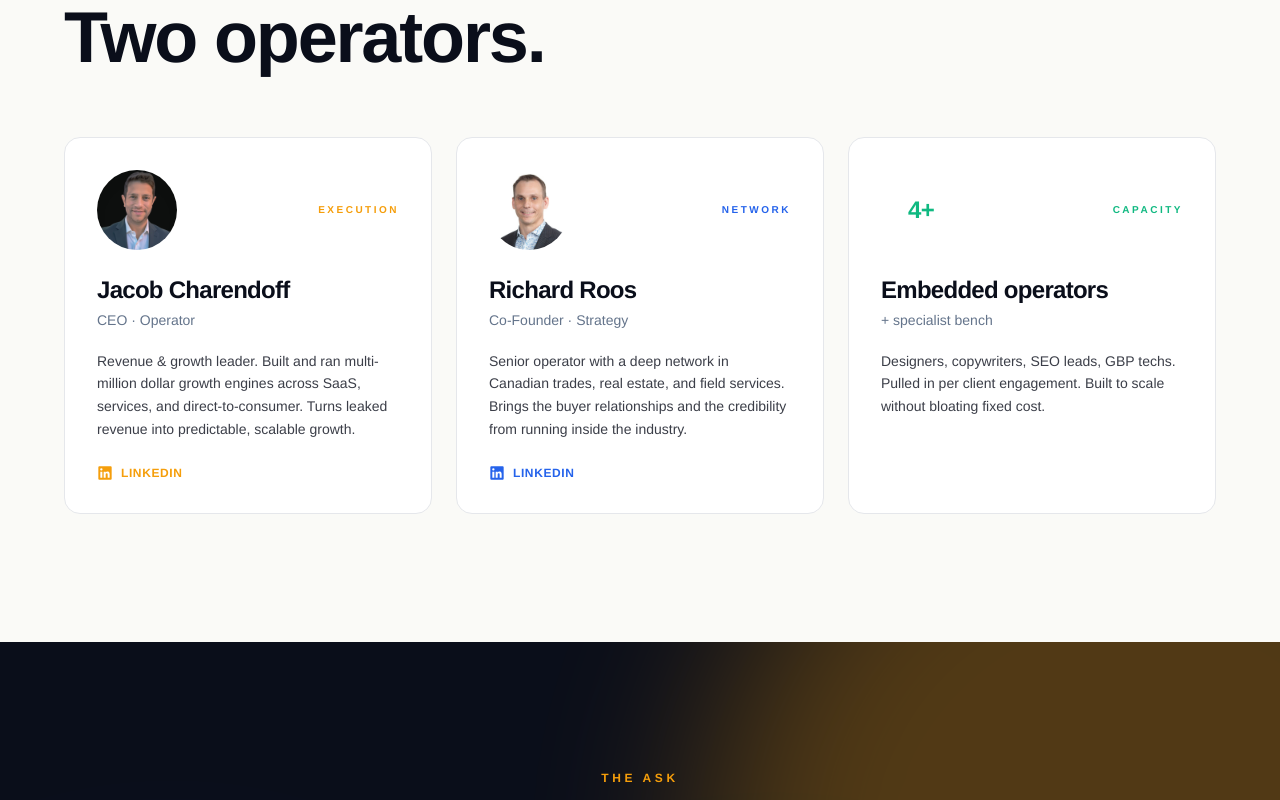
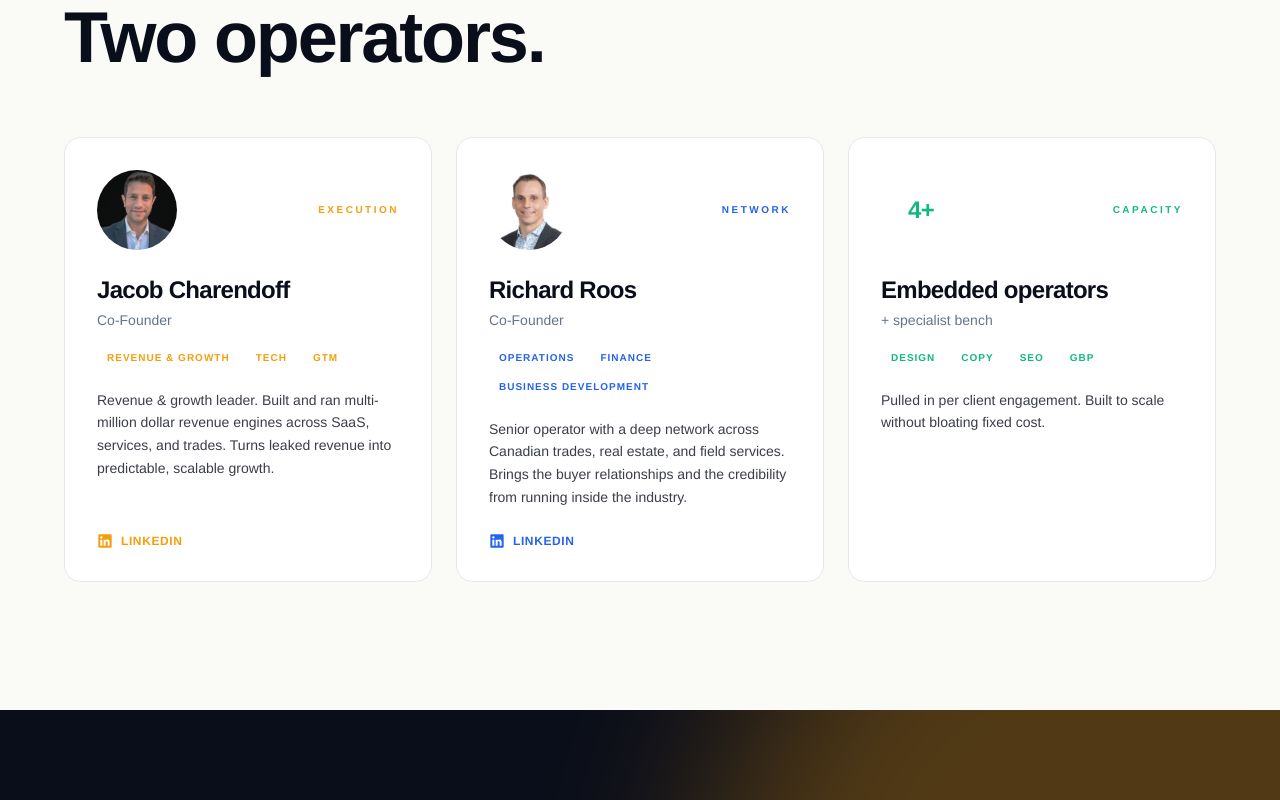
Before and after one commit to staybookt/staybookt-investor, a Next.js app: page /team in a window 1280 px wide. Shown: the part 760-1560 px from the top of the page. Built offline with nearby package versions, Linux system fonts and the light colour scheme.

Commit message:
Add files via upload

```diff
--- a/components/ExtendedSections.tsx
+++ b/components/ExtendedSections.tsx
@@ -608,8 +608,9 @@ export function Team() {
   const team = [
     {
       name: 'Jacob Charendoff',
-      role: 'CEO · Operator',
-      bio: 'Revenue & growth leader. Built and ran multi-million dollar growth engines across SaaS, services, and direct-to-consumer. Turns leaked revenue into predictable, scalable growth.',
+      role: 'Co-Founder',
+      expertise: ['Revenue & Growth', 'Tech', 'GTM'],
+      bio: 'Revenue & growth leader. Built and ran multi-million dollar revenue engines across SaaS, services, and trades. Turns leaked revenue into predictable, scalable growth.',
       tag: 'EXECUTION',
       color: 'var(--elec)',
       initials: 'JC',
@@ -618,8 +619,9 @@ export function Team() {
     },
     {
       name: 'Richard Roos',
-      role: 'Co-Founder · Strategy',
-      bio: 'Senior operator with a deep network in Canadian trades, real estate, and field services. Brings the buyer relationships and the credibility from running inside the industry.',
+      role: 'Co-Founder',
+      expertise: ['Operations', 'Finance', 'Business Development'],
+      bio: 'Senior operator with a deep network across Canadian trades, real estate, and field services. Brings the buyer relationships and the credibility from running inside the industry.',
       tag: 'NETWORK',
       color: 'var(--plumb)',
       initials: 'RR',
@@ -629,7 +631,8 @@ export function Team() {
     {
       name: 'Embedded operators',
       role: '+ specialist bench',
-      bio: 'Designers, copywriters, SEO leads, GBP techs. Pulled in per client engagement. Built to scale without bloating fixed cost.',
+      expertise: ['Design', 'Copy', 'SEO', 'GBP'],
+      bio: 'Pulled in per client engagement. Built to scale without bloating fixed cost.',
       tag: 'CAPACITY',
       color: 'var(--hvac)',
       initials: '4+',
@@ -673,7 +676,20 @@ export function Team() {
                   </p>
                 </div>
                 <h3 className="font-display text-2xl tracking-tight mb-1">{t.name}</h3>
-                <p className="text-mute text-sm mb-5">{t.role}</p>
+                <p className="text-mute text-sm mb-4">{t.role}</p>
+                {t.expertise && t.expertise.length > 0 && (
+                  <div className="flex flex-wrap gap-1.5 mb-5">
+                    {t.expertise.map((e: string) => (
+                      <span
+                        key={e}
+                        className="text-[10px] tracking-[0.1em] uppercase font-semibold px-2.5 py-1 rounded-full"
+                        style={{ background: `${t.color}15`, color: t.color, border: `1px solid ${t.color}30` }}
+                      >
+                        {e}
+                      </span>
+                    ))}
+                  </div>
+                )}
                 <p className="text-ink/80 text-sm leading-relaxed mb-6">{t.bio}</p>
                 {/* LinkedIn / connect link */}
                 {t.linkedin && (
--- a/components/HomeTeasers.tsx
+++ b/components/HomeTeasers.tsx
@@ -161,7 +161,7 @@ export function ProofTeaser() {
           </Reveal>
           <div className="lg:col-span-7">
             <Reveal delay={0.1}>
-              <p className="text-xs tracking-[0.3em] text-elec font-semibold uppercase mb-6">Receipts</p>
+              <p className="text-xs tracking-[0.3em] text-plumb font-semibold uppercase mb-6">Receipts</p>
               <h2 className="font-display text-4xl sm:text-6xl tracking-[-0.04em] leading-tight mb-6">
                 Tim is the proof.
               </h2>
@@ -188,7 +188,7 @@ export function ProofTeaser() {
             <Reveal delay={0.3}>
               <Link
                 href="/proof"
-                className="inline-flex items-center gap-3 text-elec font-semibold text-sm hover:gap-4 transition-all border-b border-elec/40 pb-1"
+                className="inline-flex items-center gap-3 text-plumb font-semibold text-sm hover:gap-4 transition-all border-b border-plumb/40 pb-1"
               >
                 Read the case study
                 <svg viewBox="0 0 24 24" fill="none" stroke="currentColor" strokeWidth={2.4} className="w-4 h-4">
@@ -229,7 +229,7 @@ export function OpportunityTeaser() {
               </p>
               <Link
                 href="/opportunity"
-                className="inline-flex items-center gap-3 text-elec font-semibold text-sm hover:gap-4 transition-all border-b border-elec/40 pb-1"
+                className="inline-flex items-center gap-3 text-hvac font-semibold text-sm hover:gap-4 transition-all border-b border-hvac/40 pb-1"
               >
                 See the market
                 <svg viewBox="0 0 24 24" fill="none" stroke="currentColor" strokeWidth={2.4} className="w-4 h-4">
@@ -307,8 +307,8 @@ export function EconomicsTeaser() {
 /* === Team teaser =========================================== */
 export function TeamTeaser() {
   const team = [
-    { name: 'Jacob Charendoff', tag: 'EXECUTION', initials: 'JC', color: 'var(--elec)', role: 'CEO · Operator', photo: '/photos/jacob.jpg' },
-    { name: 'Richard Roos', tag: 'NETWORK', initials: 'RR', color: 'var(--plumb)', role: 'Co-Founder · Strategy', photo: '/photos/richard.jpg' },
+    { name: 'Jacob Charendoff', tag: 'EXECUTION', initials: 'JC', color: 'var(--elec)', role: 'Co-Founder', expertise: ['Revenue & Growth', 'Tech', 'GTM'], photo: '/photos/jacob.jpg' },
+    { name: 'Richard Roos', tag: 'NETWORK', initials: 'RR', color: 'var(--plumb)', role: 'Co-Founder', expertise: ['Operations', 'Finance', 'BD'], photo: '/photos/richard.jpg' },
   ];
   return (
     <section className="relative bg-ink text-white py-24 overflow-hidden">
@@ -316,7 +316,7 @@ export function TeamTeaser() {
         <div className="grid lg:grid-cols-12 gap-10 items-center">
           <div className="lg:col-span-5">
             <Reveal>
-              <p className="text-xs tracking-[0.3em] text-elec font-semibold uppercase mb-6">Who is building this</p>
+              <p className="text-xs tracking-[0.3em] text-plumb font-semibold uppercase mb-6">Who is building this</p>
               <h2 className="font-display text-4xl sm:text-6xl tracking-[-0.04em] leading-tight mb-6">
                 Two operators.
               </h2>
@@ -325,7 +325,7 @@ export function TeamTeaser() {
               </p>
               <Link
                 href="/team"
-                className="inline-flex items-center gap-3 text-elec font-semibold text-sm hover:gap-4 transition-all border-b border-elec/40 pb-1"
+                className="inline-flex items-center gap-3 text-plumb font-semibold text-sm hover:gap-4 transition-all border-b border-plumb/40 pb-1"
               >
                 Meet the founders
                 <svg viewBox="0 0 24 24" fill="none" stroke="currentColor" strokeWidth={2.4} className="w-4 h-4">
@@ -351,12 +351,25 @@ export function TeamTeaser() {
                       {t.initials}
                     </div>
                   )}
-                  <div>
+                  <div className="min-w-0">
                     <p className="text-[10px] tracking-[0.2em] uppercase font-bold mb-1" style={{ color: t.color }}>
                       {t.tag}
                     </p>
                     <p className="font-display text-lg tracking-tight">{t.name}</p>
-                    <p className="text-mute text-xs mt-0.5">{t.role}</p>
+                    <p className="text-mute text-xs mt-0.5 mb-2">{t.role}</p>
+                    {t.expertise && (
+                      <div className="flex flex-wrap gap-1">
+                        {t.expertise.map((e) => (
+                          <span
+                            key={e}
+                            className="text-[9px] tracking-wider uppercase font-semibold px-1.5 py-0.5 rounded-full"
+                            style={{ background: `${t.color}18`, color: t.color, border: `1px solid ${t.color}40` }}
+                          >
+                            {e}
+                          </span>
+                        ))}
+                      </div>
+                    )}
                   </div>
                 </div>
               ))}
--- a/components/TopNav.tsx
+++ b/components/TopNav.tsx
@@ -30,7 +30,7 @@ export function TopNav({ active }: { active?: string }) {
     >
       <div className="max-w-7xl mx-auto px-6 sm:px-12 py-4 flex items-center justify-between gap-6">
         <Link href="/" className="flex items-center gap-3">
-          <Wordmark size="sm" onDark mono />
+          <Wordmark size="sm" onDark />
         </Link>
 
         {/* Desktop nav */}
```
